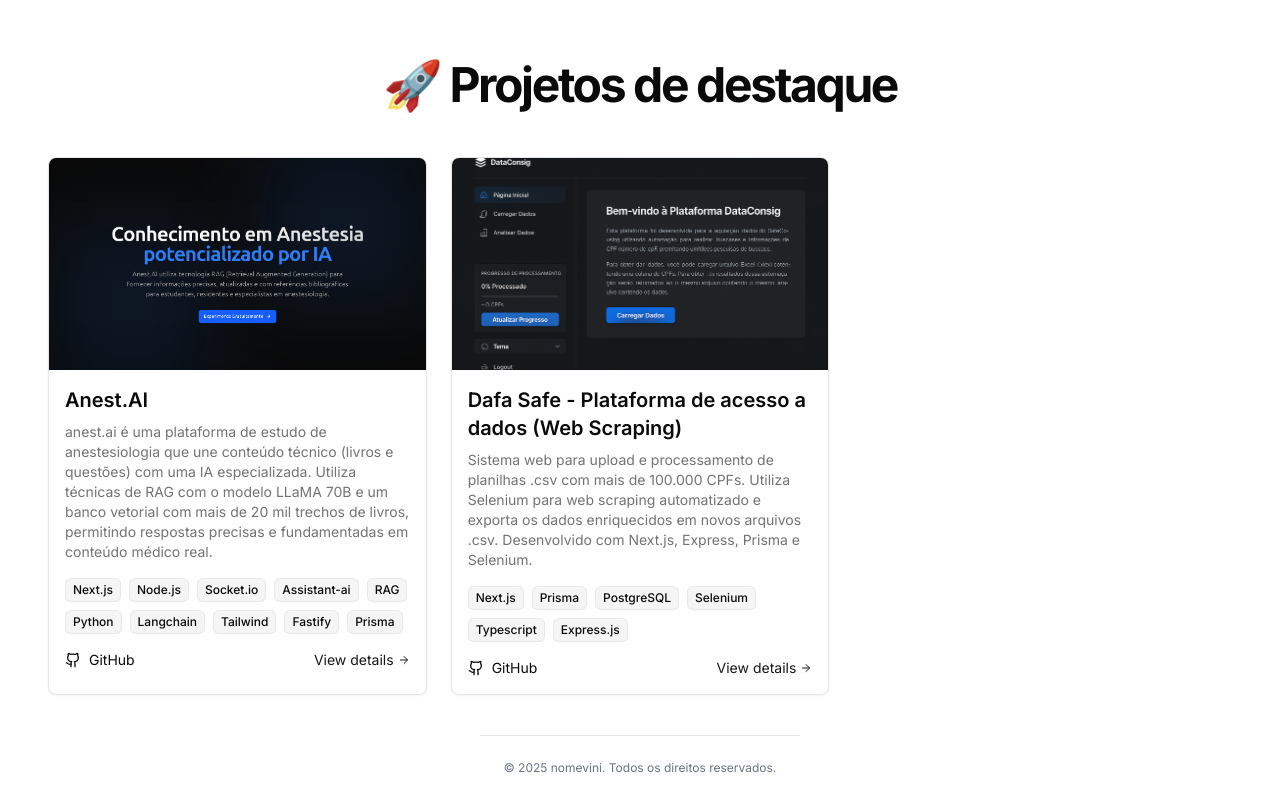
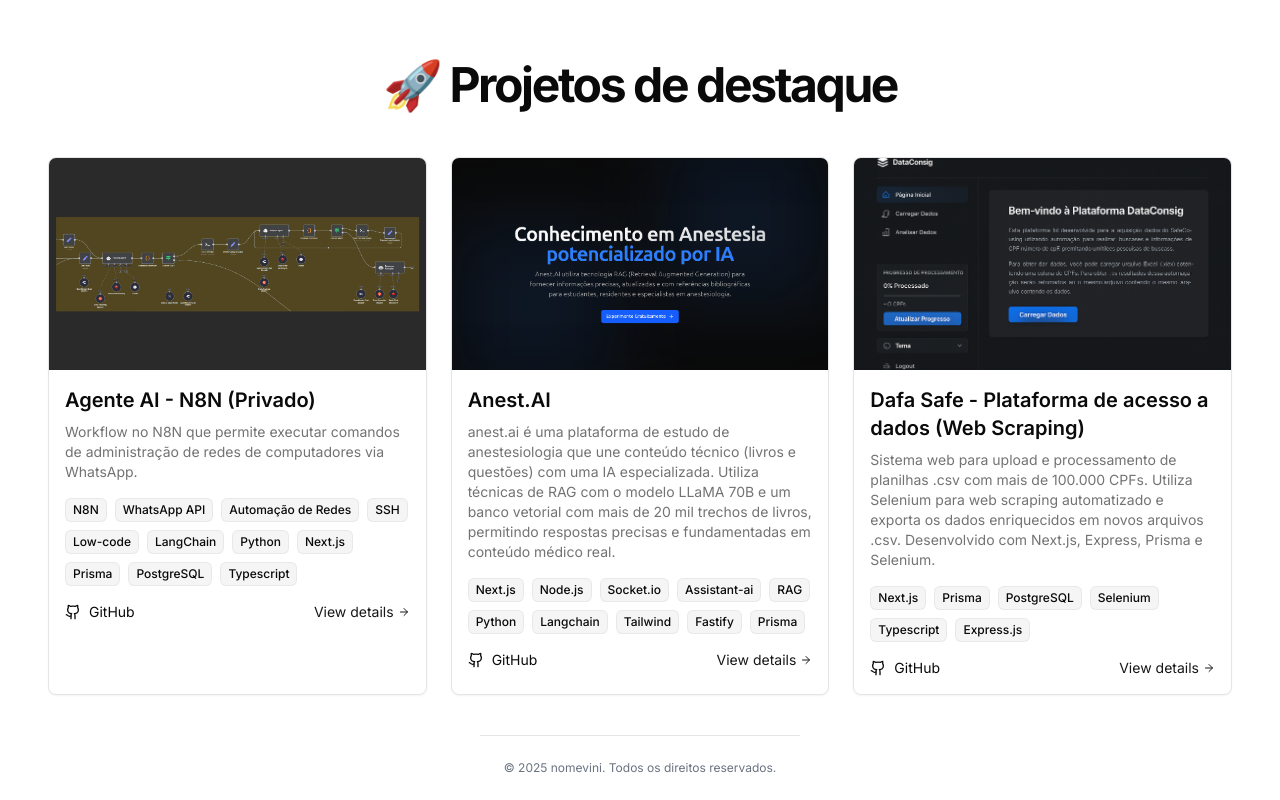
Before and after one commit to nomevini/portifolio, a Next.js app: page / in a window 1280 px wide. Shown: the part 2110-2910 px from the top of the page. Built offline with nearby package versions, Linux system fonts and the light colour scheme.

Commit message:
feat: atualizações de projetos e cards

```diff
--- a/app/page.tsx
+++ b/app/page.tsx
@@ -101,6 +101,14 @@ export default function Page() {
             <h2 className="text-3xl font-bold tracking-tighter sm:text-4xl md:text-5xl mb-12 text-center">🚀 Projetos de destaque</h2>
             <div className="grid gap-6 md:grid-cols-2 lg:grid-cols-3">
               <ProjectCard
+                title="Agente AI - N8N (Privado)"
+                description="Workflow no N8N que permite executar comandos de administração de redes de computadores via WhatsApp."
+                image="/agent.png"
+                link=""
+                tags={["N8N", "WhatsApp API", "Automação de Redes", "SSH", "Low-code", "LangChain", "Python","Next.js", "Prisma", "PostgreSQL", "Typescript"]}
+                slug="agent"
+              />
+              <ProjectCard
                 title="Anest.AI"
                 description="anest.ai é uma plataforma de estudo de anestesiologia que une conteúdo técnico (livros e questões) com uma IA especializada. Utiliza técnicas de RAG com o modelo LLaMA 70B e um banco vetorial com mais de 20 mil trechos de livros, permitindo respostas precisas e fundamentadas em conteúdo médico real."
                 image="/anest-ai.png"
--- a/app/projects/[slug]/page.tsx
+++ b/app/projects/[slug]/page.tsx
@@ -8,7 +8,7 @@ import { notFound } from "next/navigation"
 const projects = [
   {
     "slug": "agent",
-    "title": "AI-Agent-N8N - Agente WhatsApp para Operações de Redes",
+    "title": "AI-Agent-N8N - Agente WhatsApp para Operações de Redes (Acesso privado)",
     "description": "Workflow no N8N que permite executar comandos de administração de redes de computadores via WhatsApp.",
     "image": "/agent.png",
     "link": "https://github.com/nomevini/ai-agent-n8n",
```
